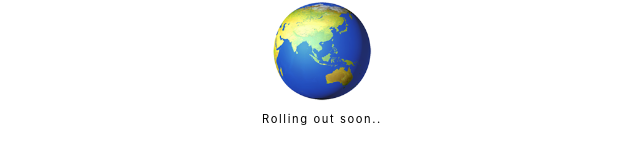
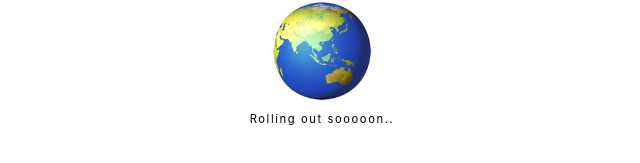
Before and after one commit to vinsevinalon/vinsevinalon, a Next.js app: page / in a window 1280 px wide. Shown: the part 331-494 px from the top of the page, without its empty margins (318-958 px from the left). Built offline with nearby package versions, Linux system fonts and the light colour scheme.

Commit message:
Commit testing.

```diff
--- a/pages/index.js
+++ b/pages/index.js
@@ -22,7 +22,7 @@ export default function Home() {
                     height={100}
                     className={styles.profile}
                 />
-                <p className="index-p">Rolling out soon..</p>
+                <p className="index-p">Rolling out sooooon..</p>
             </main>
         </div>
     );
```
Also changed, not shown: 1 other file (tests, documents, lock files or other folders).
